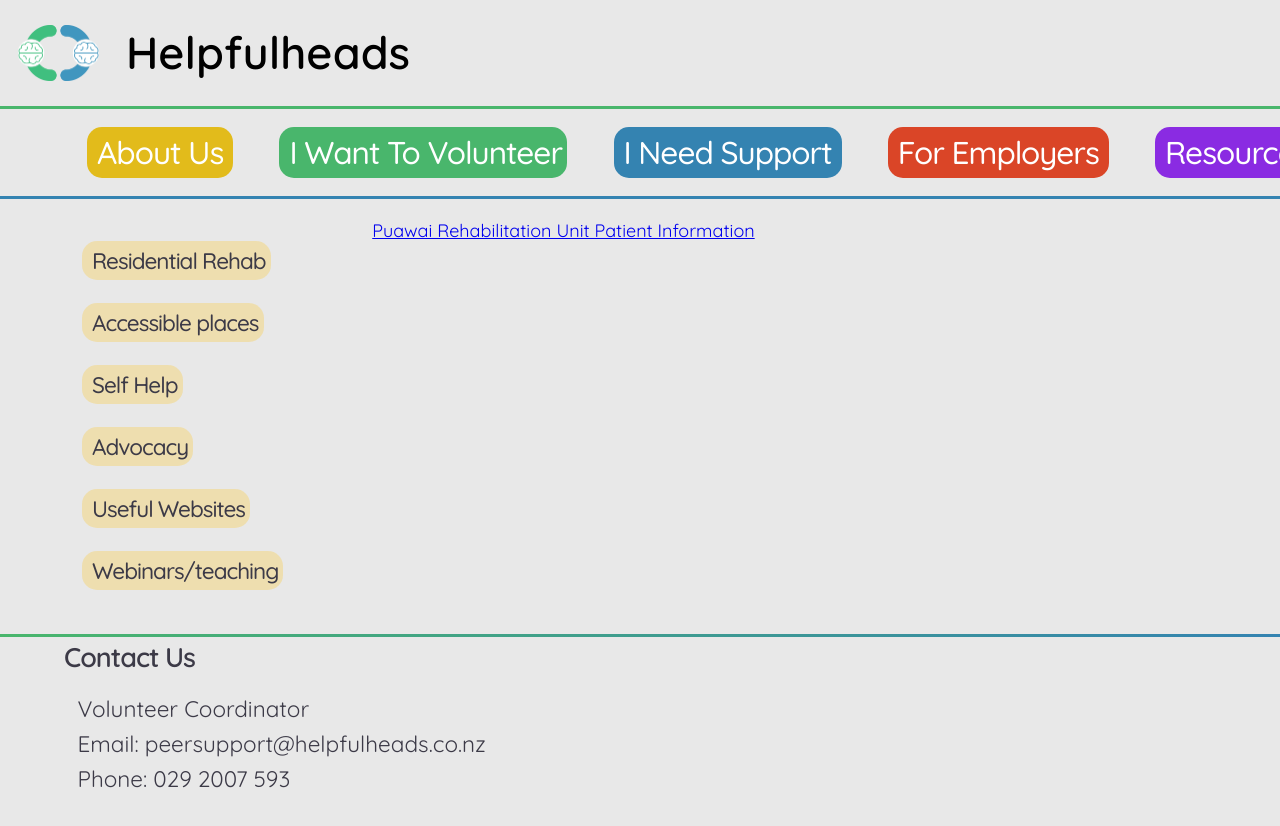
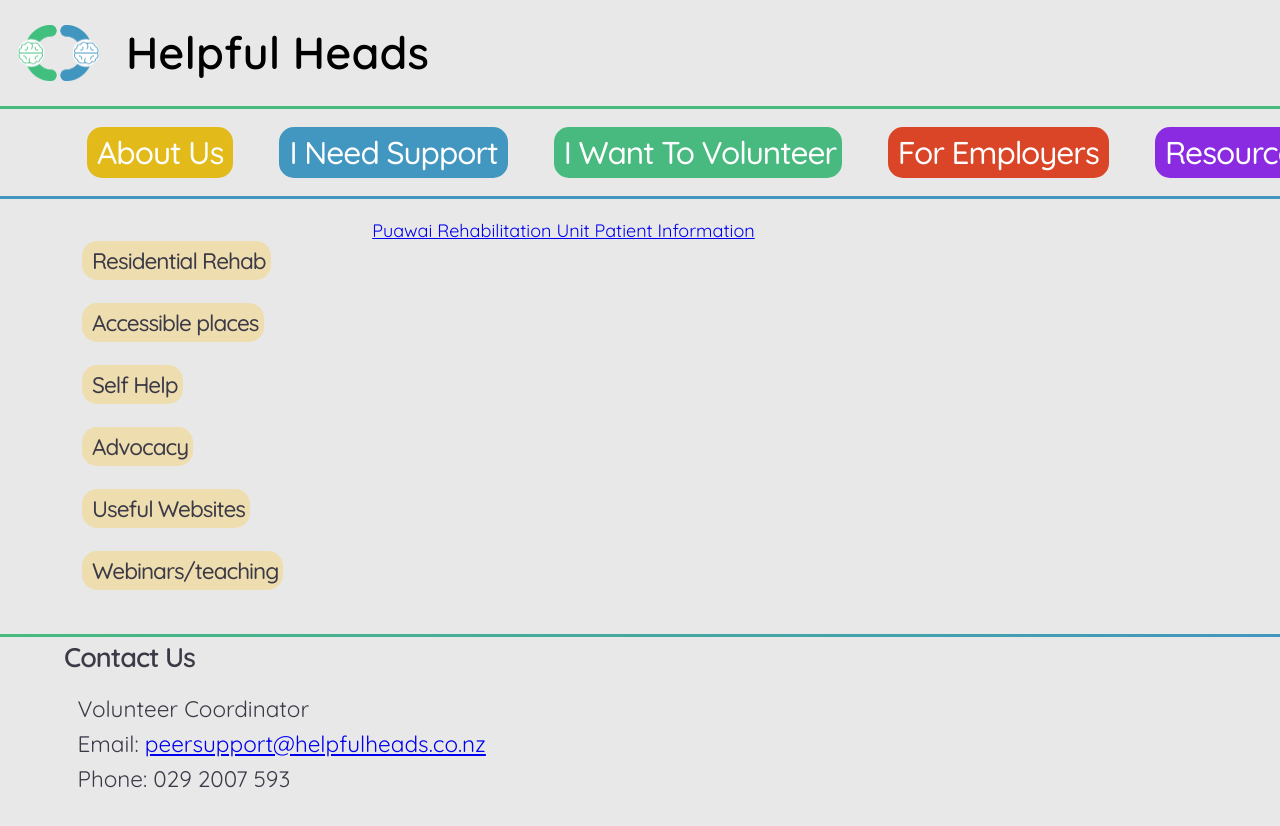
Before and after one commit to lfbitnz/helpfulheads, a plain HTML site: page pages/resourcepage.html in a window 1280 px wide. Shown: the top 826 px of the page. Drawn offline with Linux system fonts and the light colour scheme.

Commit message:
changed header and footer

```diff
--- a/css/main.css
+++ b/css/main.css
@@ -80,13 +80,13 @@
 #top_header_line {
   border: none;
   height: 3px; /* Set the height of the line */
-  background: rgb(73, 182, 108);
+  background: rgb(72, 186, 127);
 }
 
 #bot_header_line {
   border: none;
   height: 3px; /* Set the height of the line */
-  background: rgb(52, 131, 177);
+  background: rgb(66, 151, 192);
 }
 
 /* Topnav */
@@ -125,7 +125,7 @@
 }
 
 #nav_volunteer {
-  background-color: rgb(73, 182, 108);
+  background-color: rgb(72, 186, 127);
 }
 
 #nav_resource {
@@ -133,7 +133,7 @@
 }
 
 #nav_support {
-  background-color: rgb(52, 131, 177);
+  background-color: rgb(66, 151, 192);
 }
 
 #nav_employer {
@@ -151,7 +151,7 @@
 #footer_line {
   border: none;
   height: 3px; /* Set the height of the line */
-  background: linear-gradient(to right, rgb(73, 182, 108), rgb(52, 131, 177));
+  background: linear-gradient(to right, rgb(72, 186, 127), rgb(66, 151, 192));
 }
 
 /* Resource Tab */
--- a/fragments/footer.html
+++ b/fragments/footer.html
@@ -4,7 +4,12 @@
     <h2>Contact Us</h2>
     <div class="contact_card">
       <div class="title">Volunteer Coordinator</div>
-      <div class="address">Email: peersupport@helpfulheads.co.nz</div>
+      <div class="address">
+        Email:
+        <a href="mailto:peersupport@helpfulheads.co.nz"
+          >peersupport@helpfulheads.co.nz</a
+        >
+      </div>
       <div class="phone">Phone: 029 2007 593</div>
     </div>
   </div>
--- a/fragments/header.html
+++ b/fragments/header.html
@@ -2,7 +2,7 @@
   <header id="topnav_header">
     <a id="logo-wrapper" href="index.html">
       <img src="../resources/Logo.png" id="logo" alt="logo" />
-      <span id="logo-text">Helpfulheads</span>
+      <span id="logo-text">Helpful Heads</span>
     </a>
   </header>
   <hr id="top_header_line" />
@@ -10,11 +10,13 @@
     <ul>
       <li><a id="nav_about" href="../pages/aboutpage.html">About Us</a></li>
       <li>
+        <a id="nav_support" href="../pages/support.html">I Need Support</a>
+      </li>
+      <li>
         <a id="nav_volunteer" href="../pages/volunteer.html"
           >I Want To Volunteer</a
         >
       </li>
-      <li><a id="nav_support" href="../pages/support.html">I Need Support</a></li>
       <li>
         <a id="nav_employer" href="../pages/employerpage.html">For Employers</a>
       </li>
--- a/pages/resourcepage.html
+++ b/pages/resourcepage.html
@@ -27,7 +27,11 @@
       rel="stylesheet"
     />
     <link rel="stylesheet" href="../css/main.css" />
-    <link rel="shortcut icon" href="../resources/Logo.png" type="image/x-icon" />
+    <link
+      rel="shortcut icon"
+      href="../resources/Logo.png"
+      type="image/x-icon"
+    />
   </head>
 
   <div id="header"></div>
@@ -62,7 +66,7 @@
 
     <div class="tabcontents">
       <div id="rehabTab" class="tabcontent">
-        <a href="../resources/Puāwai Rehabilitation.pdf" target="_blank"
+        <a href="../resources/Puāwai Rehabilitation.pdf" target="_blank"
           >Puawai Rehabilitation Unit Patient Information</a
         >
       </div>
@@ -78,14 +82,14 @@
       <div id="advocacyTab" class="tabcontent">
         <article>
           <p>
-            <a href="https://www.wayfinders.org.nz/"
+            <a href="https://www.wayfinders.org.nz/" target="_blank"
               >Way Finders ACC navigation service</a
             >
             free service to help you understand and work with ACC
           </p>
           <p>
             Brain Injury Association
-            <a href="https://brain-injury.nz/"
+            <a href="https://brain-injury.nz/" target="_blank"
               >Home - Brain Injury New Zealand</a
             >
             information and help in your region
```
